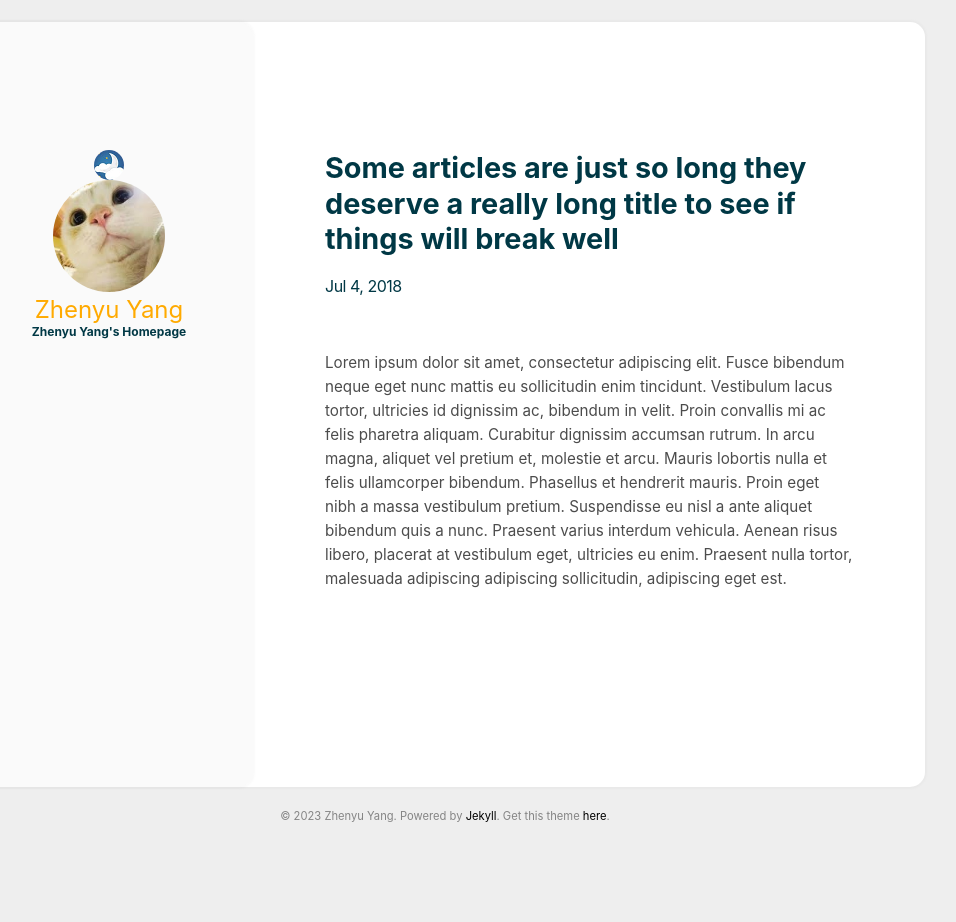
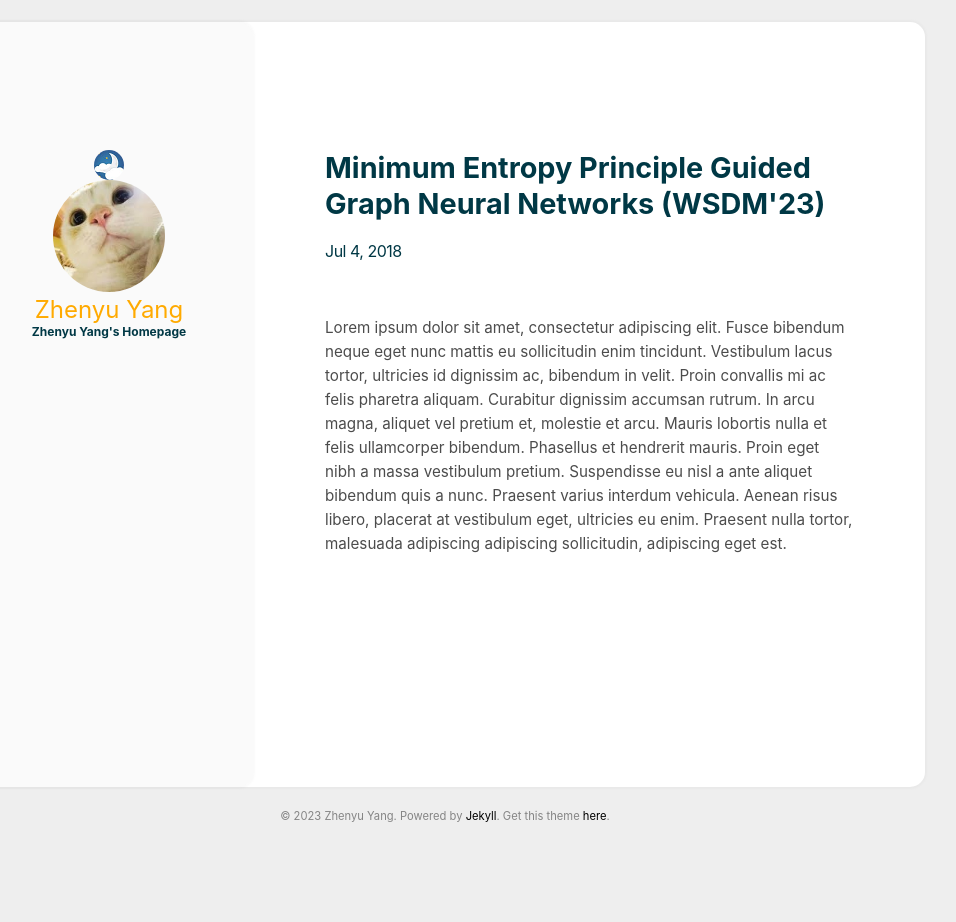
Before and after one commit to ZhenyuYangMQ/ZhenyuYangMQ.github.io, a Jekyll site: the page built from _posts/2018-07-04-t1.md, in a window 1280 px wide. Shown: the whole page, without its empty margins (195-1151 px from the left). Built offline with Jekyll 4.4.1, drawn with Linux system fonts in a browser that asks for light colours.

Commit message:
Update 2018-07-04-t1.md

```diff
--- a/_posts/2018-07-04-t1.md
+++ b/_posts/2018-07-04-t1.md
@@ -1,7 +1,8 @@
 ---
-title: Some articles are just so long they deserve a really long title to see if things will break well
-categories: [travel]
+title: Minimum Entropy Principle Guided Graph Neural Networks (WSDM'23)
+categories: [publication]
 comments: true
+authors: Zhenyu Yang*, Ge Zhang, Jia Wu, Jian Yang, Quan Z. Sheng, Hao Peng, Angsheng Li, Shan Xue, Jianlin Su
 ---
 
 Lorem ipsum dolor sit amet, consectetur adipiscing elit. Fusce bibendum neque eget nunc mattis eu sollicitudin enim tincidunt. Vestibulum lacus tortor, ultricies id dignissim ac, bibendum in velit. Proin convallis mi ac felis pharetra aliquam. Curabitur dignissim accumsan rutrum. In arcu magna, aliquet vel pretium et, molestie et arcu. Mauris lobortis nulla et felis ullamcorper bibendum. Phasellus et hendrerit mauris. Proin eget nibh a massa vestibulum pretium. Suspendisse eu nisl a ante aliquet bibendum quis a nunc. Praesent varius interdum vehicula. Aenean risus libero, placerat at vestibulum eget, ultricies eu enim. Praesent nulla tortor, malesuada adipiscing adipiscing sollicitudin, adipiscing eget est.
```
